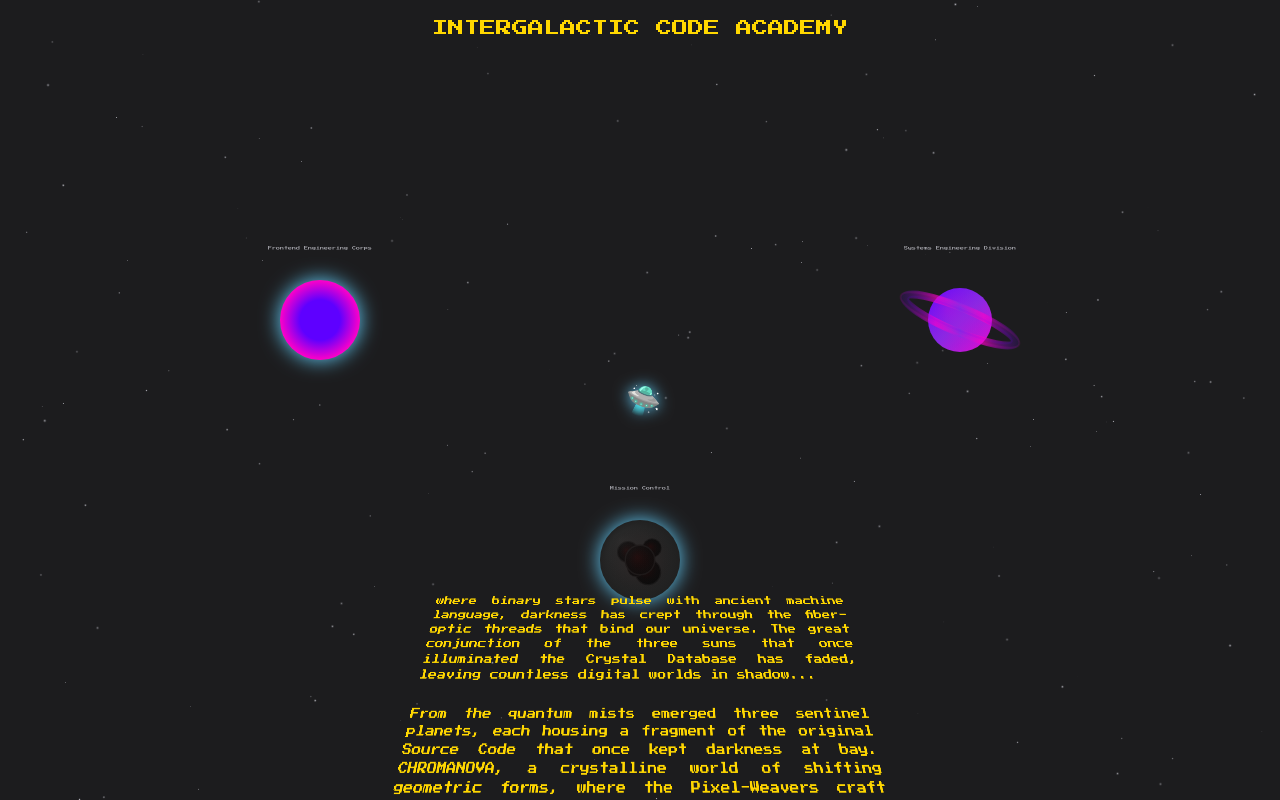
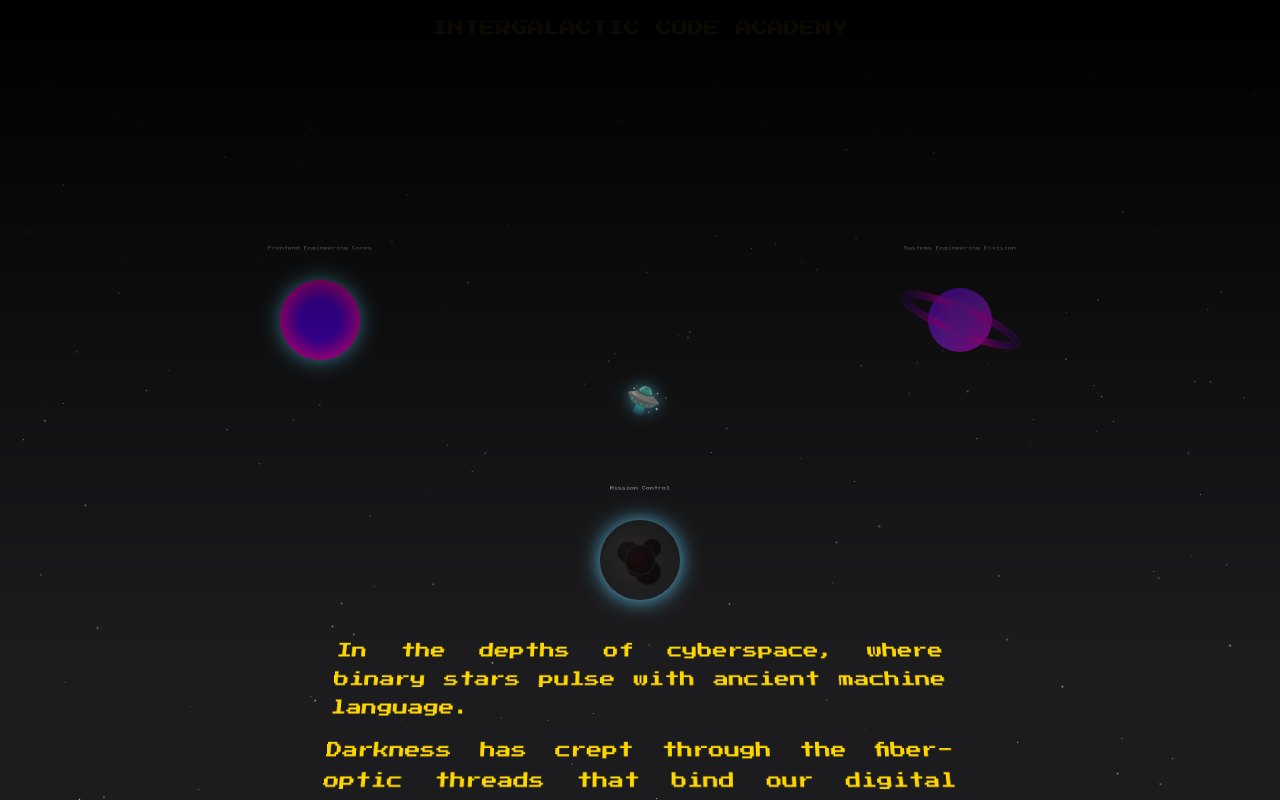
Before and after one commit to danicodes01/ica, a Next.js app: page / in a window 1280 px wide. Built offline with nearby package versions, Linux system fonts and the light colour scheme.

Commit message:
working on intro

```diff
--- a/app/_components/game/canvas.tsx
+++ b/app/_components/game/canvas.tsx
@@ -1,9 +1,11 @@
 'use client';
 
-import { useEffect, useRef, useState } from 'react';
+import { useEffect, useRef, useState, useCallback } from 'react';
 import { GameState, GameColors, GameArea } from '../../types/game';
 import { Station } from '../../types/station';
 import { getGameStations } from '../../_data/stations';
+import IntroCrawl from './intro-crawl';
+
 
 import { drawMoon, drawSaturn, drawVenus } from './utils/drawStations';
 
@@ -43,17 +45,6 @@ export default function GameCanvas({
     isPaused: false,
   });
 
-  // Intro sequence effect
-
-  useEffect(() => {
-    // Just wait for animation to finish then hide
-    const hideTimer = setTimeout(() => {
-      setShowIntro(false);
-    }, 1000000); // 90s for animation + 2s buffer
-
-    return () => clearTimeout(hideTimer);
-  }, []);
-
   // Update stations when dimensions change
   useEffect(() => {
     if (dimensions.width && dimensions.height) {
@@ -92,7 +83,7 @@ export default function GameCanvas({
     setTouchStart({ x: touch.clientX, y: touch.clientY });
   };
 
-  const handleTouchMove = (e: TouchEvent) => {
+  const handleTouchMove = useCallback((e: TouchEvent) => {
     if (!touchStart) return;
 
     const touch = e.touches[0];
@@ -115,9 +106,8 @@ export default function GameCanvas({
       };
     });
 
-    // Update touch start for next move
     setTouchStart({ x: touch.clientX, y: touch.clientY });
-  };
+  }, [touchStart, dimensions.width, dimensions.height]);
 
   const handleTouchEnd = () => {
     setTouchStart(null);
@@ -151,7 +141,7 @@ export default function GameCanvas({
       window.removeEventListener('touchmove', handleTouchMove);
       window.removeEventListener('touchend', handleTouchEnd);
     };
-  }, [gameState.isPaused, dimensions.width, dimensions.height]);
+  }, [gameState.isPaused, handleTouchMove]);
   // Update game state
   const updateGameState = (updates: Partial<GameState>): void => {
     setGameState(prev => ({
@@ -399,106 +389,7 @@ export default function GameCanvas({
     <div ref={containerRef} className='fixed inset-0 bg-[#1C1C1EFF]'>
       {showIntro && (
         <div className='fixed inset-0 z-50'>
-          <div className='starwars-container'>
-            <div className='starwars-crawl'>
-              <div className='starwars-content'>
-                <p>
-                  where binary stars pulse with ancient machine language,
-                  darkness has crept through the fiber-optic threads that bind
-                  our universe. The great conjunction of the three suns that
-                  once illuminated the Crystal Database has faded, leaving
-                  countless digital worlds in shadow...
-                </p>
-
-                <p>
-                  From the quantum mists emerged three sentinel planets, each
-                  housing a fragment of the original Source Code that once kept
-                  darkness at bay. CHROMANOVA, a crystalline world of shifting
-                  geometric forms, where the Pixel-Weavers craft interfaces of
-                  pure light and motion. Their artifacts pulse with the same
-                  energy that once powered the first computers in the dawn of
-                  digital time.
-                </p>
-
-                <p>
-                  SYNTAXIA, realm of the Logic-Singers, where streams of pure
-                  code flow like rivers through valleys of circuitry. Its
-                  inhabitants, evolved from pure energy, speak in algorithms and
-                  dream in recursive patterns. They remember the ancient days
-                  when all planets could communicate through a universal
-                  programming language, before the Great Corruption fragmented
-                  their digital tongues.
-                </p>
-
-                <p>
-                  And QUANTUMCORE, the mysterious sphere where reality and code
-                  intertwine. Here, the Quantum-Mystics meditate in vast
-                  data-temples, their consciousness existing simultaneously
-                  across multiple execution threads. They alone remember the
-                  prophecy of the Luminous Protocol, encrypted in their genetic
-                  algorithms by the ancient Programmer-Sages.
-                </p>
-
-                <p>
-                  For a thousand cycles, these worlds fought separately against
-                  the encroaching void, watching as one digital civilization
-                  after another succumbed to the darkness - their systems
-                  corrupted, their data scrambled, their light extinguished. The
-                  darkness feeds on isolation, turning once-vibrant networks
-                  into dead zones of binary decay.
-                </p>
-
-                <p>
-                  But in their darkest hour, when the shadow-virus threatened to
-                  consume even their quantum-shielded networks, the three worlds
-                  discovered an ancient truth: their unique coding disciplines
-                  were never meant to be separate. Like the shards of a broken
-                  crystal, they were fragments of a greater whole.
-                </p>
-
-                <p>
-                  Through the combined wisdom of the Pixel-Weavers,
-                  Logic-Singers, and Quantum-Mystics, they deciphered the
-                  prophecy of the Luminous Protocol - an ancient system that
-                  could rewrite the basic architecture of their universe,
-                  transforming darkness into light through the power of pure
-                  code. But the Protocol demands a precision they alone cannot
-                  achieve...
-                </p>
-
-                <p>
-                  It speaks of a chosen compiler - a Code Jedi from beyond the
-                  dark firewall, whose consciousness can bridge their different
-                  coding paradigms. One who can weave together the visual magic
-                  of CHROMANOVA, the logical symphonies of SYNTAXIA, and the
-                  quantum riddles of QUANTUMCORE.
-                </p>
-
-                <p>
-                  You are that chosen one. As the darkness spreads, corrupting
-                  repositories and consuming entire server clusters, you must
-                  master each planets sacred coding arts. Learn the ways of the
-                  Pixel-Weavers, channel the algorithms of the Logic-Singers,
-                  and unlock the quantum mysteries of the Code-Mystics.
-                </p>
-
-                <p>
-                  But time grows short. The dark force spreads like a virus
-                  through the galaxys networks, leaving dead code and corrupted
-                  data in its wake. The three planets combined powers can hold
-                  back the darkness only for so long. Only by mastering their
-                  three disciplines and implementing the Luminous Protocol can
-                  you help restore light to the digital universe...
-                </p>
-
-                <p>
-                  Now, young Code Jedi, your training begins. May your functions
-                  be pure, your algorithms true, and may the Source be with you
-                  always...
-                </p>
-              </div>
-            </div>
-          </div>
+          <IntroCrawl onComplete={() => setShowIntro(false)} />
         </div>
       )}
 
--- /dev/null
+++ b/app/_components/game/intro-crawl.tsx
@@ -0,0 +1,95 @@
+//this
+import React, { useEffect, useRef, useState, useMemo } from 'react';
+
+const SCROLL_SPEED = 25;
+
+
+interface IntroCrawlProps {
+  onComplete: () => void;
+}
+
+export default function IntroCrawl({ onComplete }: IntroCrawlProps) {
+  const crawlRef = useRef<HTMLDivElement>(null);
+  const contentRef = useRef<HTMLDivElement>(null);
+  const [animationDuration, setAnimationDuration] = useState<number>(0);
+  const [isStarted, setIsStarted] = useState<boolean>(false);
+
+  const lines = useMemo(
+    () => [
+      'In the depths of cyberspace, where binary stars pulse with ancient machine language.',
+      'Darkness has crept through the fiber-optic threads that bind our digital universe.',
+      'Three sentinel planets remain as the Crystal Database dims.',
+      'CHROMANOVA, where Pixel-Weavers craft interfaces of pure light.',
+      'SYNTAXIA, where Logic-Singers speak in algorithms.',
+      'QUANTUMCORE, where Quantum-Mystics meditate across multiple execution threads.',
+      'Each guards a shard of the Source Code that once kept darkness at bay.',
+      'For a thousand cycles, they fought alone, watching their neighbors fall to binary decay.',
+      'Now a shadow-virus threatens their quantum-shielded networks.',
+      'They discovered their coding disciplines were never meant to be separate.',
+      'Together, they uncovered the prophecy of the Luminous Protocol.',
+      'It requires a chosen compiler – a Code Jedi from beyond the dark firewall.',
+      "One who can unite CHROMANOVA's light, SYNTAXIA's logic, and QUANTUMCORE's quantum mysteries.",
+      'You are that chosen one.',
+      "As darkness corrupts the servers, you must master each realm's sacred coding arts.",
+      "Only by implementing the Luminous Protocol can you restore the Crystal Database.",
+      'May the Source be with you...',
+      '',
+      '',
+      ''
+    ],
+    []
+  );
+
+  useEffect(() => {
+    if (contentRef.current && crawlRef.current) {
+      const contentHeight = contentRef.current.offsetHeight;
+      const containerHeight = crawlRef.current.offsetHeight;
+      const totalScrollDistance = containerHeight + contentHeight;
+
+      // Calculate duration based on total distance and scroll speed
+      const duration = totalScrollDistance / SCROLL_SPEED;
+
+      // Add a small delay before starting
+      setTimeout(() => {
+        setAnimationDuration(duration);
+        setIsStarted(true);
+      }, 1000);
+    }
+  }, []);
+
+  // Trigger onComplete callback when animation ends
+  useEffect(() => {
+    if (isStarted && animationDuration > 0) {
+      const timer = setTimeout(() => {
+        onComplete();
+      }, (animationDuration * 1000) + 2000); // Add 2 seconds buffer
+
+      return () => clearTimeout(timer);
+    }
+  }, [isStarted, animationDuration, onComplete]);
+
+  return (
+    <div className="starwars-container" ref={crawlRef}>
+      {/* Add fade mask */}
+      <div className="fade-mask" />
+
+      <div
+        className="starwars-crawl"
+        style={{
+          animation: animationDuration ? `crawl ${animationDuration}s linear forwards` : 'none'
+        }}
+      >
+        <div className="starwars-content" ref={contentRef}>
+          {lines.map((line, index) => (
+            <div
+              key={index}
+              className="starwars-line"
+            >
+              {line}
+            </div>
+          ))}
+        </div>
+      </div>
+    </div>
+  );
+}
--- a/app/globals.css
+++ b/app/globals.css
@@ -4,22 +4,32 @@
 @tailwind utilities;
 
 :root {
-  --foreground: #3C3C4399;
-  --background: #F2F2F7FF;
-  --gradient-nav: linear-gradient(to right, rgba(0, 0, 0, 1) 0%, rgba(30, 30, 30, 0.9) 50%, rgba(0, 0, 0, 1) 100%);
-  --link: #5AC8FAFF;
+  --foreground: #3c3c4399;
+  --background: #f2f2f7ff;
+  --gradient-nav: linear-gradient(
+    to right,
+    rgba(0, 0, 0, 1) 0%,
+    rgba(30, 30, 30, 0.9) 50%,
+    rgba(0, 0, 0, 1) 100%
+  );
+  --link: #5ac8faff;
   --blur-rgb: 0, 0, 0;
-  --game-text: #FFD700FF;
+  --game-text: #ffd700ff;
 }
 
 @media (prefers-color-scheme: dark) {
   :root {
-    --foreground: #EBEBF599;
-    --background: #1C1C1EFF;
-    --gradient-nav: linear-gradient(to right, rgba(255, 255, 255, 1) 0%, rgba(245, 245, 245, 0.9) 50%, rgba(255, 255, 255, 1) 100%);
-    --link: #64D2FFFF;
+    --foreground: #ebebf599;
+    --background: #1c1c1eff;
+    --gradient-nav: linear-gradient(
+      to right,
+      rgba(255, 255, 255, 1) 0%,
+      rgba(245, 245, 245, 0.9) 50%,
+      rgba(255, 255, 255, 1) 100%
+    );
+    --link: #64d2ffff;
     --blur-rgb: 255, 255, 255;
-    --game-text: #FFC107FF;
+    --game-text: #ffc107ff;
   }
 }
 
@@ -28,20 +38,21 @@
 }
 
 html {
-  font-family: "Press Start 2P", serif;
+  font-family: 'Press Start 2P', serif;
 }
 
 body {
   color: var(--foreground);
-  background: linear-gradient(
-      to bottom,
-      transparent,
-      var(--background)
-    )
+  background: linear-gradient(to bottom, transparent, var(--background))
     var(--background);
   margin: 0;
   --muted-text-rgb: 176, 176, 176;
-  --highlight-gradient: linear-gradient(to right, #E61E4D 0%, #E31C5F 50%, #D70466 100%);
+  --highlight-gradient: linear-gradient(
+    to right,
+    #e61e4d 0%,
+    #e31c5f 50%,
+    #d70466 100%
+  );
   --violet-rgb: 160, 122, 170;
 }
 
@@ -78,7 +89,7 @@ a {
   text-transform: uppercase;
   background-size: cover;
   background-position: center;
-  font-family: "Press Start 2P", serif;
+  font-family: 'Press Start 2P', serif;
 }
 
 .not-found p,
@@ -86,14 +97,15 @@ a {
   font-size: 1.5rem;
   font-weight: 500;
 }
-
-/* Star Wars crawl styling */
 .starwars-container {
   position: fixed;
   inset: 0;
   height: 100vh;
   overflow: hidden;
-  perspective: 400px;
+  perspective: 1000px;
+  display: flex;
+  justify-content: center;
+  align-items: center;
 }
 
 .starwars-crawl {
@@ -102,34 +114,46 @@ a {
   position: absolute;
   left: 50%;
   top: 100%;
-  transform: translateX(-50%) rotateX(30deg);
-  animation: crawl 120s linear forwards;
+  transform: translateX(-50%) rotateX(20deg);
 }
 
 .starwars-content {
   color: #FFD700;
-  font-size: 2vw;
+  font-size: clamp(14px, 1.5vw, 20px); /* Limit maximum size */
   text-align: justify;
+  padding: 0 20%;
 }
 
-.starwars-content p {
+.starwars-line {
+  line-height: 1.8;
+  margin: 0.8em 0;
+  transition: opacity 5s ease-out;
+}
 
-  margin: 2em 0;
+.fade-mask {
+  position: fixed;
+  top: 0;
+  left: 0;
+  right: 0;
+  bottom: 0;
+  background: linear-gradient(
+    to top,
+    transparent 0%,
+    transparent 20%,
+    black 100%
+  );
+  pointer-events: none;
+  z-index: 1;
 }
+
 
 @keyframes crawl {
   0% {
-    top: 100%;
-    opacity: 1;
+    top: 100vh;
+    transform: translateX(-50%) rotateX(20deg) scale(1);
   }
   100% {
-    top: -90%;
-    opacity: 1;
+    top: -200vh; /* Adjust this value to ensure all content is visible */
+    transform: translateX(-50%) rotateX(20deg) scale(1);
   }
 }
-
-@media (max-width: 412px) {
-  .starwars-content {
-    font-size: 2vw;
-  }
-}
```
